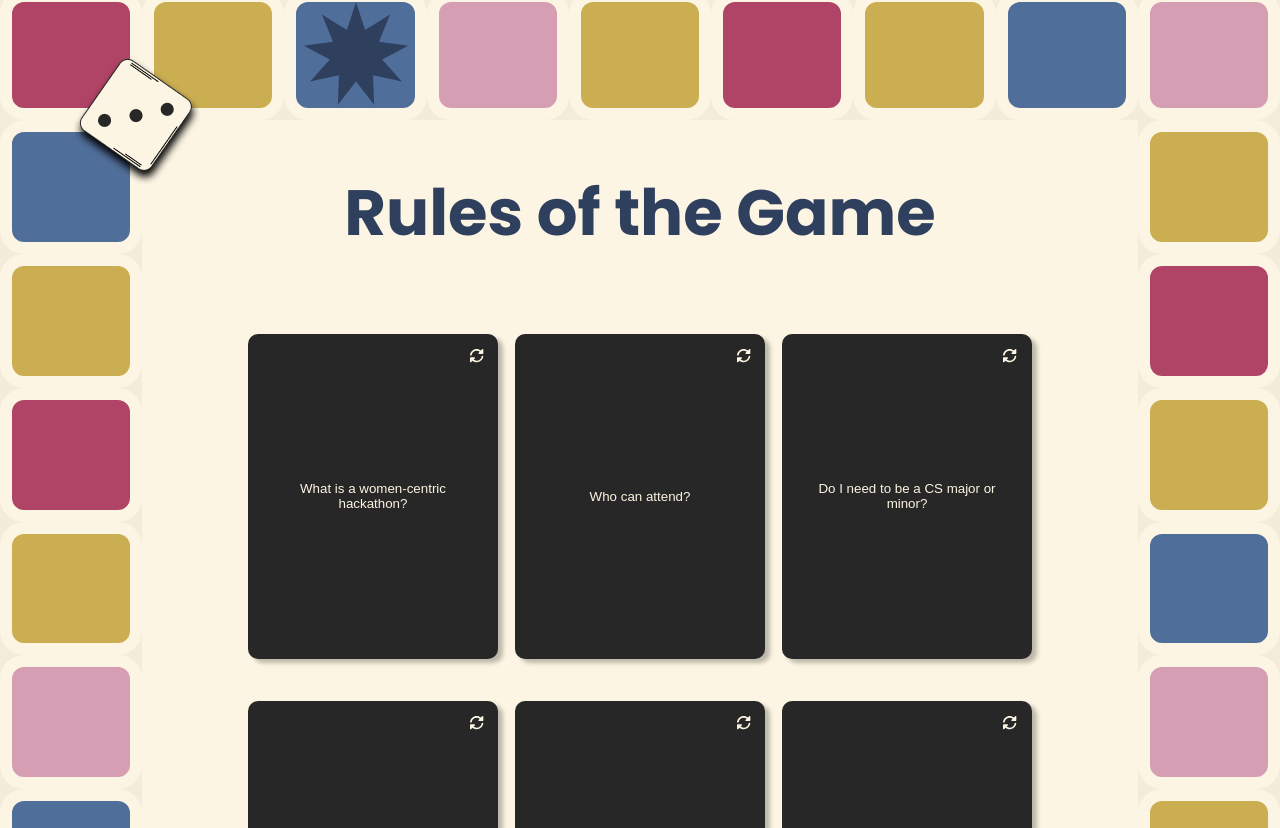
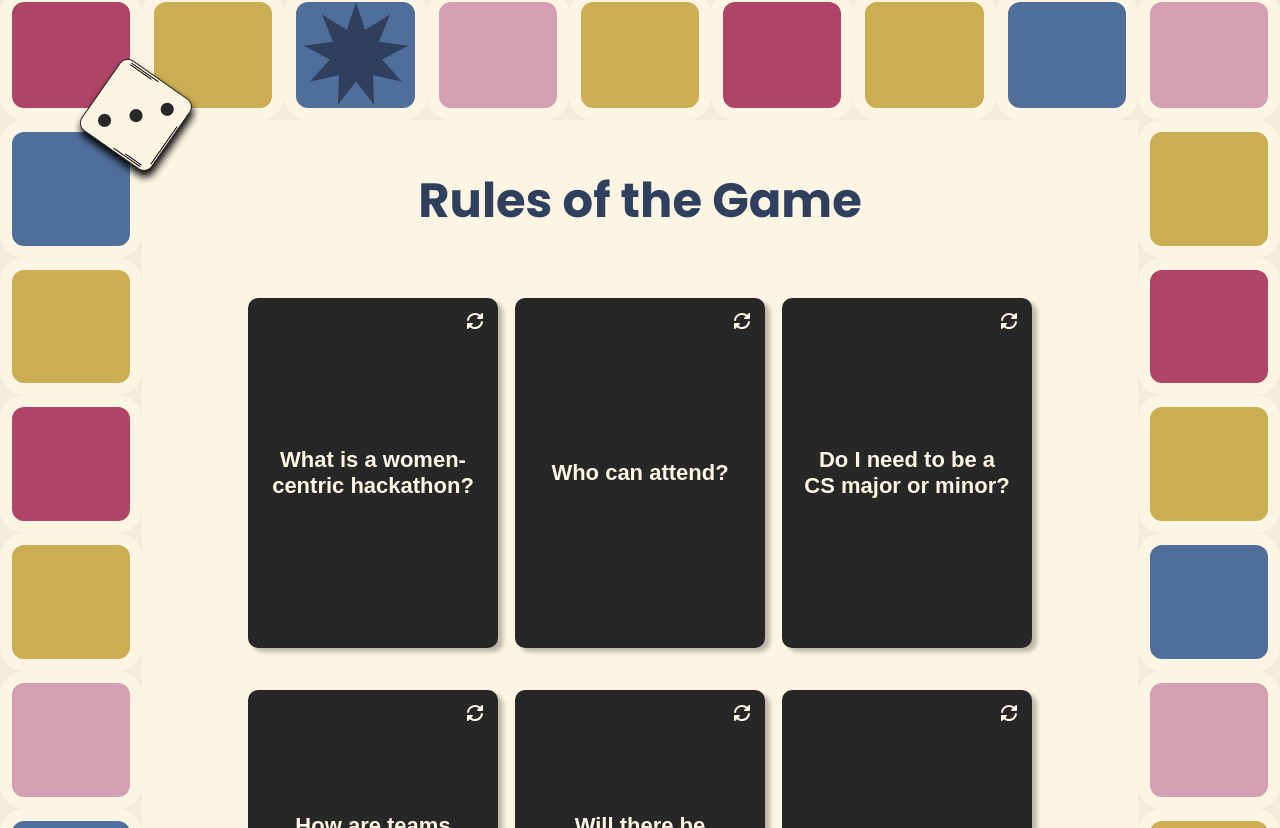
Before and after one commit to innovateherhacks/innovateherhacks.github.io, a React (Create React App) app: page / in a window 1280 px wide. Shown: the part 2932-3760 px from the top of the page. Built offline with nearby package versions, Linux system fonts and the light colour scheme.

Commit message:
font updates

```diff
--- a/src/FAQs.css
+++ b/src/FAQs.css
@@ -5,7 +5,7 @@
 }
 
 .faqs-container h2 {
-    font-size: 4rem;
+    font-size: 3rem;
     text-align: center;
     font-weight: bold;
     margin-top: 0;
--- a/src/FaqCard.css
+++ b/src/FaqCard.css
@@ -8,7 +8,7 @@
     position: relative;
     flex-grow: 1;
     width: 250px;
-    height: 325px;
+    height: 350px;
     transition: transform 300ms ease-out;
     transform-style: preserve-3d;
 }
@@ -28,10 +28,15 @@
     color: #FCF5E3;
     box-sizing: border-box;
     padding: 20px;
+    font-weight: bold;
 }
 
 .faq-card-front {
     background-color: #272727;
+
+    p {
+        font-size: 22px;
+    }
 }
 
 .faq-card-button.is-flipped .faq-card-front {
@@ -43,6 +48,7 @@
     position: absolute;
     top: 15px;
     right: 15px;
+    font-size: 16px;
 }
 
 .faq-card-back,
```
